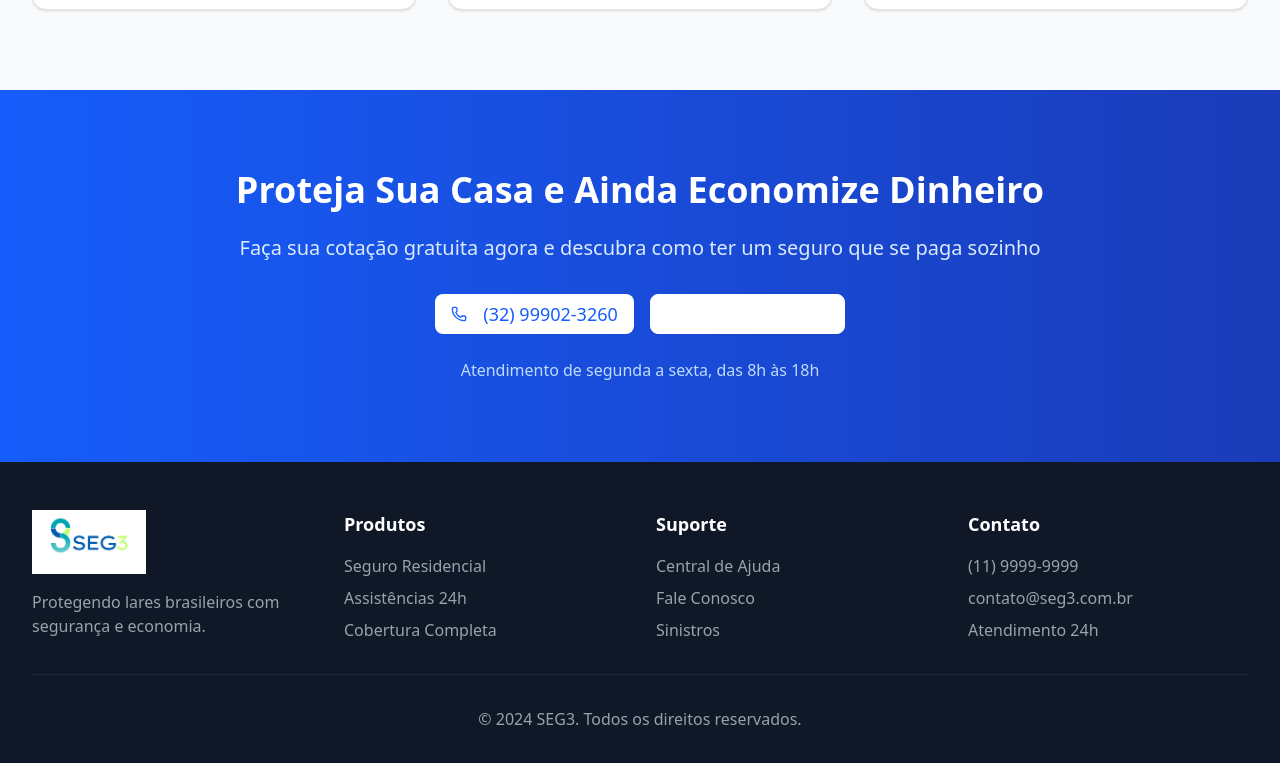
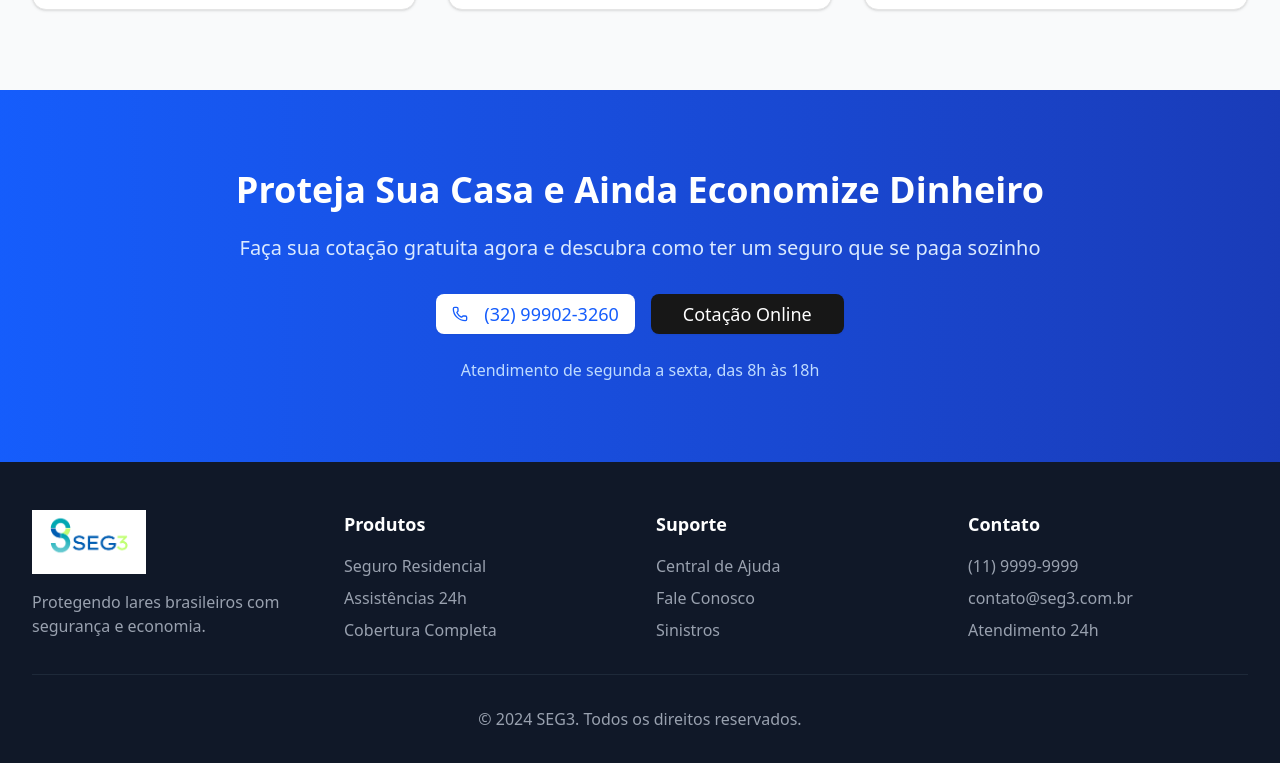
Before and after one commit to felgss/vp3, a React (Vite) app: page / in a window 1280 px wide. Shown: the part 3723-4486 px from the top of the page. Built offline with nearby package versions, Linux system fonts and the light colour scheme.

Commit message:
Remove variant=outline from Cotação Online button

```diff
--- a/src/App.jsx
+++ b/src/App.jsx
@@ -361,7 +361,6 @@ function App() {
             </Button>
             <Button
               size="lg"
-              variant="outline"
               className="border-white text-white hover:bg-white hover:text-blue-600 text-lg px-8 py-4"
               onClick={() => window.open('https://wa.me/5532999023260?text=Olá! Gostaria de fazer uma cotação do seguro residencial.', '_blank')}
             >
```
